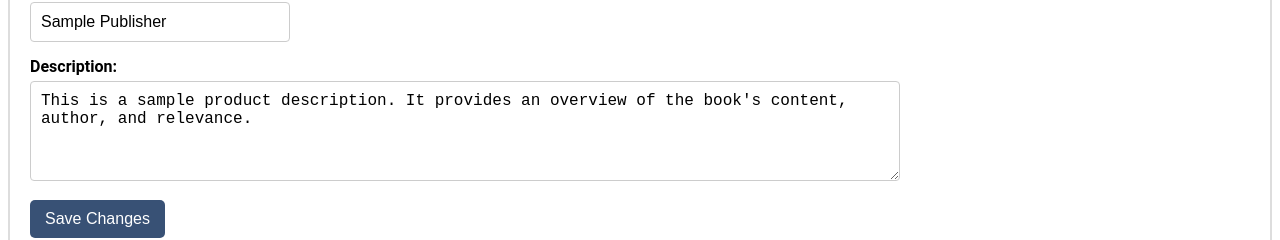
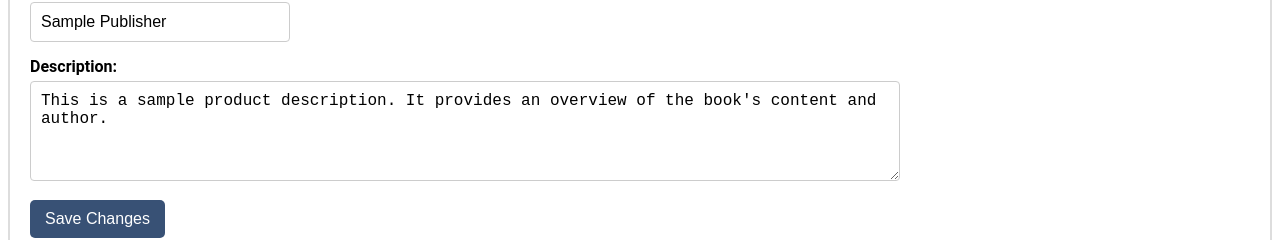
Before and after one commit to shaunaayscue/shaunaayscue.github.io, a plain HTML site: page csc372-hw/project/product-edit.html in a window 1280 px wide. Shown: the part 950-1190 px from the top of the page. Drawn offline with Linux system fonts and the light colour scheme; files whose address does not match are found by name.

Commit message:
edited some things

```diff
--- a/csc372-hw/project/product-edit.html
+++ b/csc372-hw/project/product-edit.html
@@ -57,11 +57,9 @@
             <fieldset>
                 <legend>Product Information</legend>
 
-                <!-- Read-only Product ID -->
                 <label for="product-id">Product ID:</label>
                 <input type="text" id="product-id" name="product-id" value="1" readonly>
 
-                <!-- Editable Fields -->
                 <label for="name">Name:</label>
                 <input type="text" id="name" name="name" value="Sample Product" required>
 
@@ -95,7 +93,7 @@
 
                 <label for="description">Description:</label>
                 <textarea id="description" name="description" required>
-This is a sample product description. It provides an overview of the book's content, author, and relevance.
+This is a sample product description. It provides an overview of the book's content and author.
                 </textarea>
 
                 <div>
```
Also changed, not shown: csc372-hw/project/cart.html (+1 -0 lines), csc372-hw/project/index.html (+1 -1 lines), index.html (+1 -1 lines).
